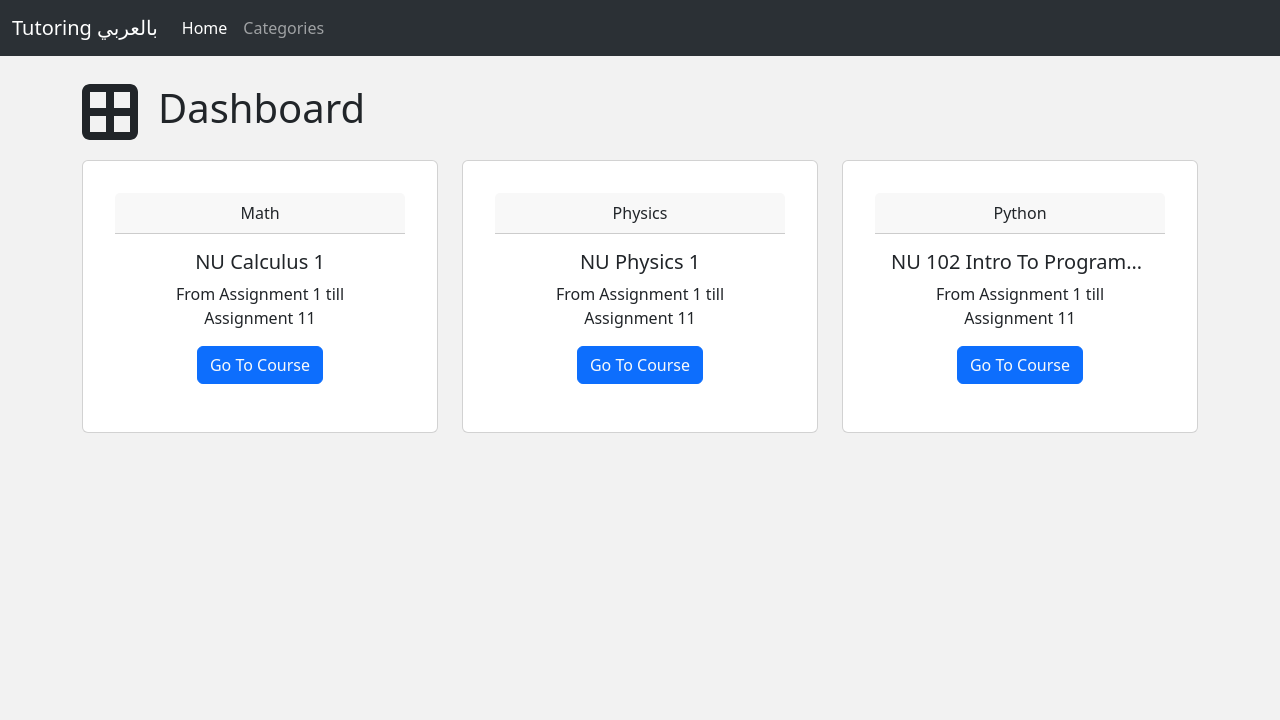
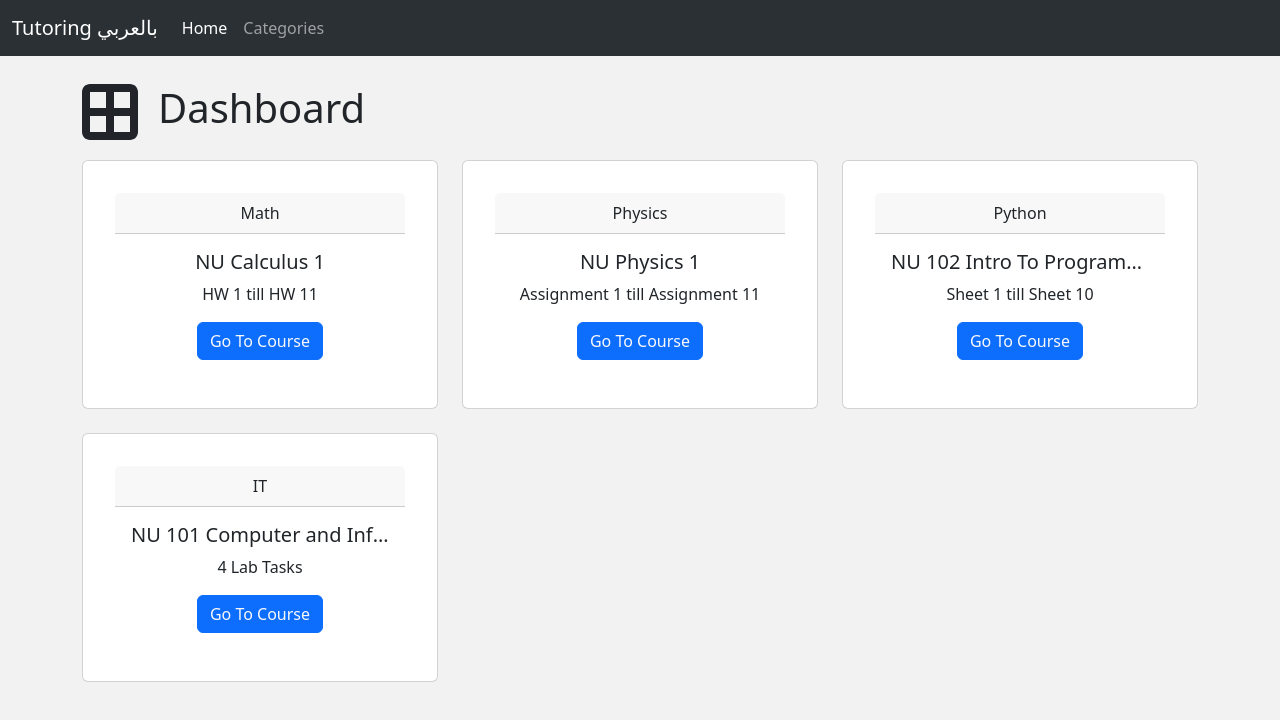
Before and after one commit to Mohamed-Abdellatif/tuturing--------, a React (Vite) app: page / in a window 1280 px wide. Shown: the top 720 px of the page. Built offline with nearby package versions, Linux system fonts and the light colour scheme.

Commit message:
ADDING 101 COURSE

```diff
--- a/src/components/categories/categories.jsx
+++ b/src/components/categories/categories.jsx
@@ -15,19 +15,25 @@ const Categories = () => {
       courseId: 1,
       subject: "Math",
       courseName: "NU Calculus 1",
-      courseDescription: "From Assignment 1 till Assignment 11",
+      courseDescription: "HW 1 till HW 11",
     },
     {
       courseId: 2,
       subject: "Physics",
       courseName: "NU Physics 1",
-      courseDescription: "From Assignment 1 till Assignment 11",
+      courseDescription: "Assignment 1 till Assignment 11",
     },
     {
       courseId: 3,
       subject: "Python",
       courseName: "NU 102 Intro To Programming",
-      courseDescription: "From Assignment 1 till Assignment 11",
+      courseDescription: "Sheet 1 till Sheet 10",
+    },
+    {
+      courseId: 4,
+      subject: "IT",
+      courseName: "NU 101 Computer and Information Skills",
+      courseDescription: "4 Lab Tasks",
     },
   ];
   // --------------------------------------------------------------------- search courses
--- a/src/components/courseListItem/courseListItem.jsx
+++ b/src/components/courseListItem/courseListItem.jsx
@@ -7,7 +7,7 @@ const CourseListItem = ({ course }) => {
       key={course.courseId}
       className="course-list-row mb-3 list-group-item d-flex justify-content-between align-items-center mx-0"
     >
-      <Col xs={12} md={5} xl={3} className="border-end border-black ">
+      <Col xs={12} md={5} xl={3} className="border-end border-black text-truncate ">
         <span className=" pe-xl-2  ">{course.courseName}</span>
       </Col>
       <Col xs={12} md={6} xl={4}>
--- a/src/components/coursePage/coursePage.jsx
+++ b/src/components/coursePage/coursePage.jsx
@@ -19,71 +19,71 @@ const CoursePage = () => {
       courseId: 1,
       subject: "Math",
       courseName: "NU Calculus 1",
-      courseDescription: "From Assignment 1 till Assignment 11",
+      courseDescription: "HW 1 till HW 11",
       assignments: [
         {
           assignmentId: 1,
-          assignmentName: "Assignment 1",
+          assignmentName: "HW 1",
           url: "https://youtu.be/f0oy-NicIgE?si=JTJME_1lu7_bzMTT",
           isDone: false,
         },
         {
           assignmentId: 2,
-          assignmentName: "Assignment 2",
+          assignmentName: "HW 2",
           url: "https://youtu.be/f0oy-NicIgE?si=JTJME_1lu7_bzMTT",
           isDone: false,
         },
         {
           assignmentId: 3,
-          assignmentName: "Assignment 3",
+          assignmentName: "HW 3",
           url: "https://youtu.be/f0oy-NicIgE?si=JTJME_1lu7_bzMTT",
           isDone: false,
         },
         {
           assignmentId: 4,
-          assignmentName: "Assignment 4",
+          assignmentName: "HW 4",
           url: "https://youtu.be/f0oy-NicIgE?si=JTJME_1lu7_bzMTT",
           isDone: false,
         },
         {
           assignmentId: 5,
-          assignmentName: "Assignment 5",
+          assignmentName: "HW 5",
           url: "https://youtu.be/f0oy-NicIgE?si=JTJME_1lu7_bzMTT",
           isDone: false,
         },
         {
           assignmentId: 6,
-          assignmentName: "Assignment 6",
+          assignmentName: "HW 6",
           url: "https://youtu.be/f0oy-NicIgE?si=JTJME_1lu7_bzMTT",
           isDone: false,
         },
         {
           assignmentId: 7,
-          assignmentName: "Assignment 7",
+          assignmentName: "HW 7",
           url: "https://youtu.be/f0oy-NicIgE?si=JTJME_1lu7_bzMTT",
           isDone: false,
         },
         {
           assignmentId: 8,
-          assignmentName: "Assignment 8",
+          assignmentName: "HW 8",
           url: "https://youtu.be/f0oy-NicIgE?si=JTJME_1lu7_bzMTT",
           isDone: false,
         },
         {
           assignmentId: 9,
-          assignmentName: "Assignment 9",
+          assignmentName: "HW 9",
           url: "https://youtu.be/f0oy-NicIgE?si=JTJME_1lu7_bzMTT",
           isDone: false,
         },
         {
           assignmentId: 10,
-          assignmentName: "Assignment 10",
+          assignmentName: "HW 10",
           url: "https://youtu.be/f0oy-NicIgE?si=JTJME_1lu7_bzMTT",
           isDone: false,
         },
         {
           assignmentId: 11,
-          assignmentName: "Assignment 11",
+          assignmentName: "HW 11",
           url: "https://youtu.be/f0oy-NicIgE?si=JTJME_1lu7_bzMTT",
           isDone: false,
         },
@@ -167,74 +167,107 @@ const CoursePage = () => {
       courseId: 3,
       subject: "Python",
       courseName: "NU 102 Intro To Programming",
-      courseDescription: "From Assignment 1 till Assignment 11",
+      courseDescription: "Sheet 1 till Sheet 10",
       assignments: [
         {
           assignmentId: 1,
-          assignmentName: "Assignment 1",
+          assignmentName: "Sheet 1",
           url: "https://youtu.be/f0oy-NicIgE?si=JTJME_1lu7_bzMTT",
           isDone: false,
         },
         {
           assignmentId: 2,
-          assignmentName: "Assignment 2",
+          assignmentName: "Sheet 2",
           url: "https://youtu.be/f0oy-NicIgE?si=JTJME_1lu7_bzMTT",
           isDone: false,
         },
         {
           assignmentId: 3,
-          assignmentName: "Assignment 3",
+          assignmentName: "Sheet 3",
           url: "https://youtu.be/f0oy-NicIgE?si=JTJME_1lu7_bzMTT",
           isDone: false,
         },
         {
           assignmentId: 4,
-          assignmentName: "Assignment 4",
+          assignmentName: "Sheet 4",
           url: "https://youtu.be/f0oy-NicIgE?si=JTJME_1lu7_bzMTT",
           isDone: false,
         },
         {
           assignmentId: 5,
-          assignmentName: "Assignment 5",
+          assignmentName: "Sheet 5",
           url: "https://youtu.be/f0oy-NicIgE?si=JTJME_1lu7_bzMTT",
           isDone: false,
         },
         {
           assignmentId: 6,
-          assignmentName: "Assignment 6",
+          assignmentName: "Sheet 6",
           url: "https://youtu.be/f0oy-NicIgE?si=JTJME_1lu7_bzMTT",
           isDone: false,
         },
         {
           assignmentId: 7,
-          assignmentName: "Assignment 7",
+          assignmentName: "Sheet 7",
           url: "https://youtu.be/f0oy-NicIgE?si=JTJME_1lu7_bzMTT",
           isDone: false,
         },
         {
           assignmentId: 8,
-          assignmentName: "Assignment 8",
+          assignmentName: "Sheet 8",
           url: "https://youtu.be/f0oy-NicIgE?si=JTJME_1lu7_bzMTT",
           isDone: false,
         },
         {
           assignmentId: 9,
-          assignmentName: "Assignment 9",
+          assignmentName: "Sheet 9",
           url: "https://youtu.be/f0oy-NicIgE?si=JTJME_1lu7_bzMTT",
           isDone: false,
         },
         {
           assignmentId: 10,
-          assignmentName: "Assignment 10",
+          assignmentName: "Sheet 10",
           url: "https://youtu.be/f0oy-NicIgE?si=JTJME_1lu7_bzMTT",
           isDone: false,
         },
         {
           assignmentId: 11,
-          assignmentName: "Assignment 11",
+          assignmentName: "Sheet 11",
           url: "https://youtu.be/f0oy-NicIgE?si=JTJME_1lu7_bzMTT",
           isDone: false,
         },
+      ],
+    },
+    {
+      courseId: 4,
+      subject: "IT",
+      courseName: "NU 101 Computer and Information Skills",
+      courseDescription: "4 Lab Tasks",
+      assignments: [
+        {
+          assignmentId: 1,
+          assignmentName: "Lab Task 1",
+          url: "https://youtu.be/f0oy-NicIgE?si=JTJME_1lu7_bzMTT",
+          isDone: false,
+        },
+        {
+          assignmentId: 2,
+          assignmentName: "Lab Task 2",
+          url: "https://youtu.be/f0oy-NicIgE?si=JTJME_1lu7_bzMTT",
+          isDone: false,
+        },
+        {
+          assignmentId: 3,
+          assignmentName: "Lab Task 3",
+          url: "https://youtu.be/f0oy-NicIgE?si=JTJME_1lu7_bzMTT",
+          isDone: false,
+        },
+        {
+          assignmentId: 4,
+          assignmentName: "Lab Task 4",
+          url: "https://youtu.be/f0oy-NicIgE?si=JTJME_1lu7_bzMTT",
+          isDone: false,
+        },
+
       ],
     },
   ]);
@@ -245,7 +278,7 @@ const CoursePage = () => {
 
   useEffect(() => {
     const savedData = JSON.parse(localStorage.getItem("data"));
-    if (savedData) {
+    if (savedData.length===courses.length) {
       setCourses(savedData);
     }else{
       localStorage.setItem("data", JSON.stringify(courses));
--- a/src/components/home/home.jsx
+++ b/src/components/home/home.jsx
@@ -17,19 +17,25 @@ const Home = () => {
       courseId: 1,
       subject: "Math",
       courseName: "NU Calculus 1",
-      courseDescription: "From Assignment 1 till Assignment 11",
+      courseDescription: "HW 1 till HW 11",
     },
     {
       courseId: 2,
       subject: "Physics",
       courseName: "NU Physics 1",
-      courseDescription: "From Assignment 1 till Assignment 11",
+      courseDescription: "Assignment 1 till Assignment 11",
     },
     {
       courseId: 3,
       subject: "Python",
       courseName: "NU 102 Intro To Programming",
-      courseDescription: "From Assignment 1 till Assignment 11",
+      courseDescription: "Sheet 1 till Sheet 10",
+    },
+    {
+      courseId: 4,
+      subject: "IT",
+      courseName: "NU 101 Computer and Information Skills",
+      courseDescription: "4 Lab Tasks",
     },
 
 
```
